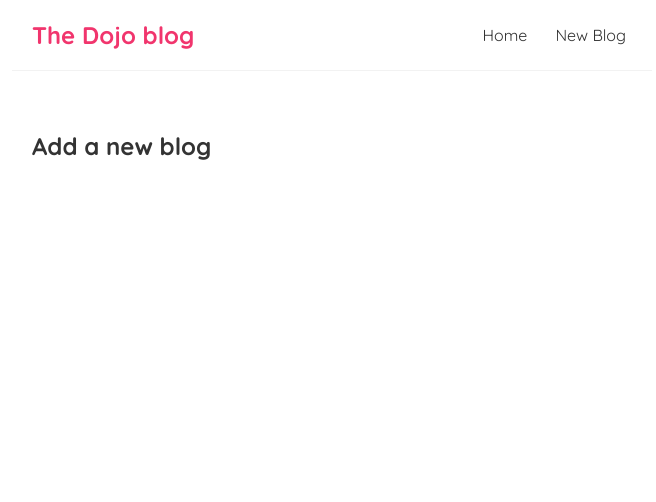
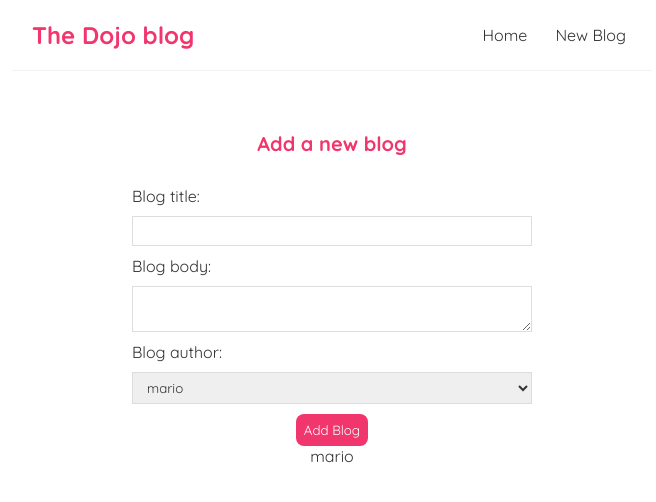
Before and after one commit to jhon-munoz/react_dojo_study_project, a React (Create React App) app: page /create in a window 1280 px wide. Shown: the top 502 px of the page, without its empty margins (308-964 px from the left). Built offline with nearby package versions, Linux system fonts and the light colour scheme.

Commit message:
Controlled inputs

```diff
--- a/src/BlogDetails.js
+++ b/src/BlogDetails.js
@@ -2,7 +2,7 @@
 import useFetch from "./useFetch";
 
 const BlogDetails = () => {
-    const {id} = useParams()
+    const {id} = useParams() // Get parameter from path
     const {data: blog, error, isPending} = useFetch("http://localhost:8000/blogs/" +id)
 
     return (
--- a/src/Create.js
+++ b/src/Create.js
@@ -1,9 +1,39 @@
-const Create = () =>{
-    return (
-        <div className="create">
-            <h2>Add a new blog</h2>
-        </div>
-    );
-}
+import { useState } from "react";
+
+const Create = () => {
+  const [title, setTitle] = useState("");
+  const [body, setBody] = useState("");
+  const [author, setAuthor] = useState("mario");
+
+  return (
+    <div className="create">
+      <h2>Add a new blog</h2>
+      <form>
+        <label>Blog title:</label>
+        <input
+          type="text"
+          required
+          value={title}
+          onChange={(e) => setTitle(e.target.value)}
+        />
+        <label>Blog body:</label>
+        <textarea
+          required
+          value={body}
+          onChange={(e) => setBody(e.target.value)}
+        ></textarea>
+        <label>Blog author:</label>
+        <select value={author} onChange={(e) => setAuthor(e.target.value)}>
+          <option value="mario">mario</option>
+          <option value="yoshi">yoshi</option>
+        </select>
+        <button>Add Blog</button>
+        <p>{title}</p>
+        <p>{body}</p>
+        <p>{author}</p>
+      </form>
+    </div>
+  );
+};
 
 export default Create;
--- a/src/index.css
+++ b/src/index.css
@@ -69,3 +69,35 @@
   border-radius: 8px;
   cursor: pointer;
 }
+
+/* create new blog form */
+.create {
+  max-width: 400px;
+  margin: 0 auto;
+  text-align: center;
+}
+.create label {
+  text-align: left;
+  display: block;
+}
+.create h2 {
+  font-size: 20px;
+  color: #f1356d;
+  margin-bottom: 30px;
+}
+.create input, .create textarea, .create select {
+  width: 100%;
+  padding: 6px 10px;
+  margin: 10px 0;
+  border: 1px solid #ddd;
+  box-sizing: border-box;
+  display: block;
+}
+.create button {
+  background: #f1356d;
+  color: #fff;
+  border: 0;
+  padding: 8px;
+  border-radius: 8px;
+  cursor: pointer;
+}
```
